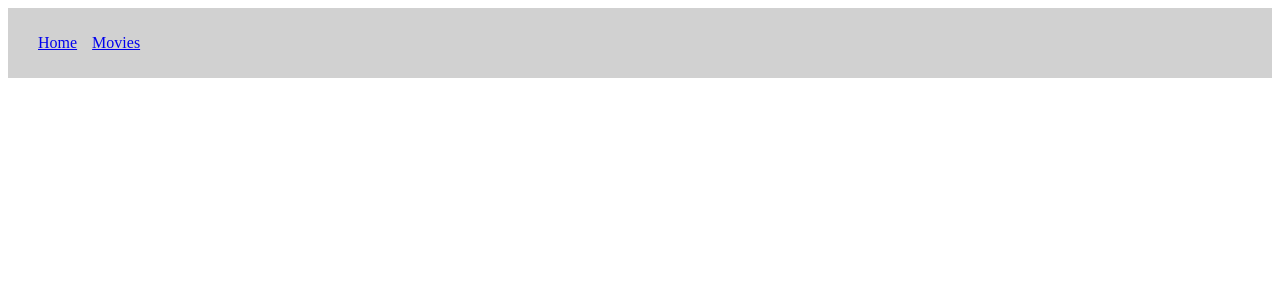
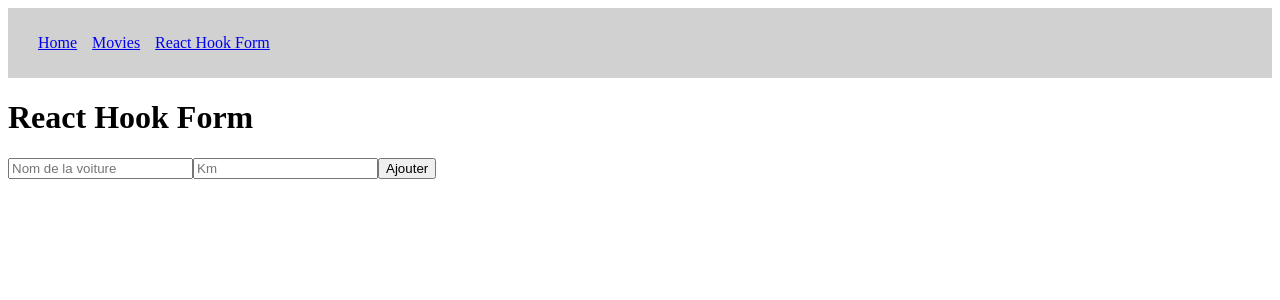
Before and after one commit to ayoub-sourrakh/react_formation, a React (Vite) app in the folder react_formation_s2/: page /reacthookform in a window 1280 px wide. Before the commit this address had no page. Shown: the top 300 px of the page. Built offline with nearby package versions, Linux system fonts and the light colour scheme.

Commit message:
React hook form 1

```diff
--- a/react_formation_s2/package.json
+++ b/react_formation_s2/package.json
@@ -11,6 +11,7 @@
   "dependencies": {
     "react": "^18.2.0",
     "react-dom": "^18.2.0",
+    "react-hook-form": "^7.39.4",
     "react-router-dom": "^6.4.3"
   },
   "devDependencies": {
--- a/react_formation_s2/src/App.jsx
+++ b/react_formation_s2/src/App.jsx
@@ -3,6 +3,7 @@ import { BrowserRouter, Routes, Route } from "react-router-dom"
 import Navbar from "./components/Layout/Navbar"
 import Home from "./pages/Home"
 import Movies from "./pages/Movies"
+import ReactHookForm from "./pages/ReactHookForm"
 
 const App = () => {
   return (
@@ -12,6 +13,7 @@ const App = () => {
       <Routes>
        <Route path="/" element={<Home />} />
        <Route path="/movies" element={<Movies />} />
+       <Route path='/reacthookform' element={<ReactHookForm />}></Route>
       </Routes>
     </BrowserRouter>
   </>
--- a/react_formation_s2/src/components/layout/Navbar.jsx
+++ b/react_formation_s2/src/components/layout/Navbar.jsx
@@ -7,6 +7,7 @@ const Navbar = () => {
     <div className='navbar'>
       <Link to="/">Home</Link>
       <Link to="/movies">Movies</Link>
+      <Link to="/reacthookform">React Hook Form</Link>
     </div>
   )
 }
--- /dev/null
+++ b/react_formation_s2/src/pages/ReactHookForm.jsx
@@ -0,0 +1,24 @@
+import React from 'react'
+import { useForm } from 'react-hook-form'
+
+const ReactHookForm = () => {
+    const {handleSubmit, register} = useForm()
+
+    const onSubmit = data => {
+        console.log(data)
+        console.log(data.km)
+    }
+  return (
+    <div>
+        <h1>React Hook Form</h1>
+
+        <form onSubmit={handleSubmit(onSubmit)}>
+            <input placeholder='Nom de la voiture' type="text" {...register('name')} />
+            <input placeholder='Km' type="number" {...register('km')} />
+            <button type='submit'>Ajouter</button>
+        </form>
+    </div>
+  )
+}
+
+export default ReactHookForm
```
Also changed, not shown: 1 other file (tests, documents, lock files or other folders).
